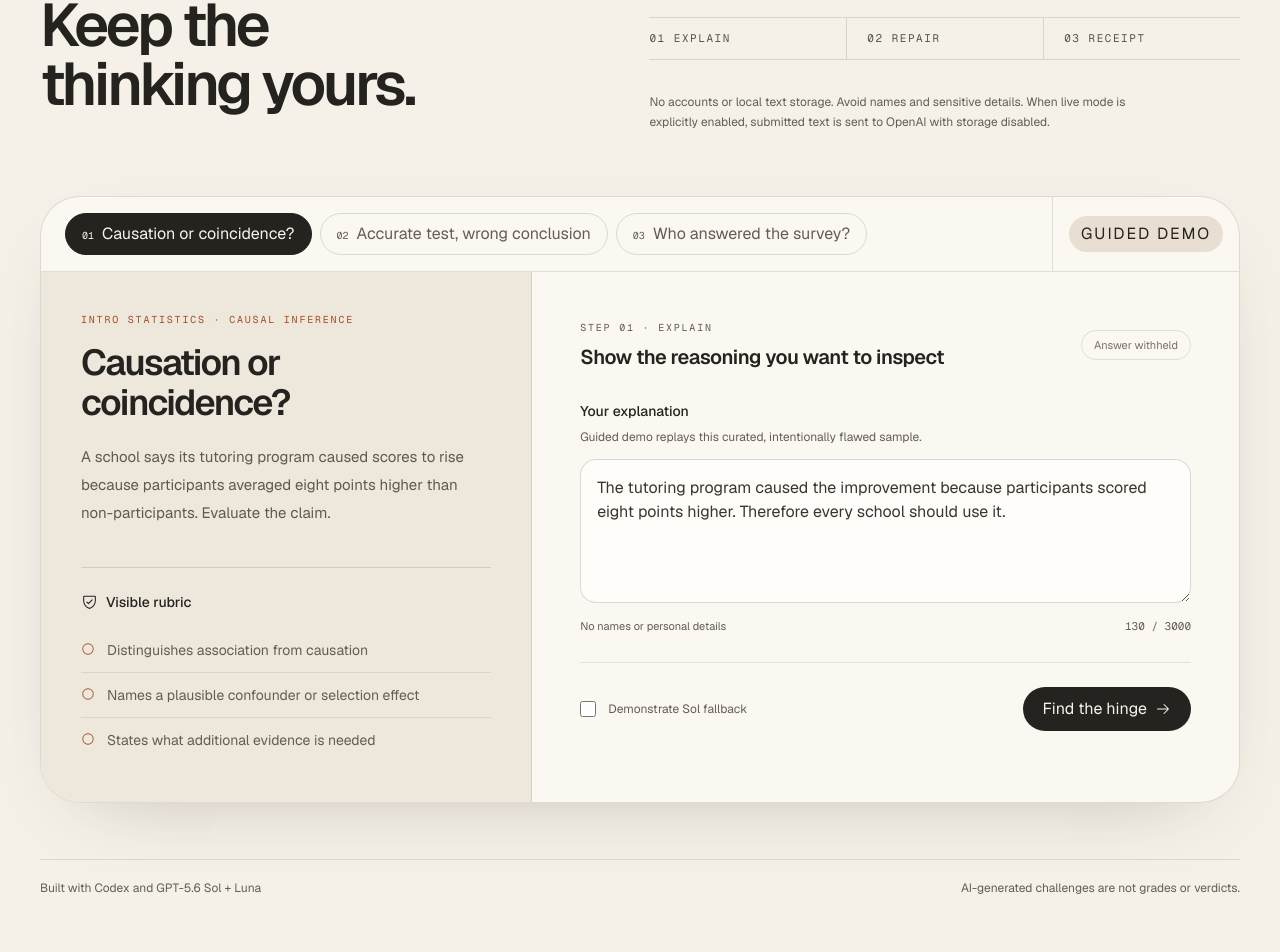
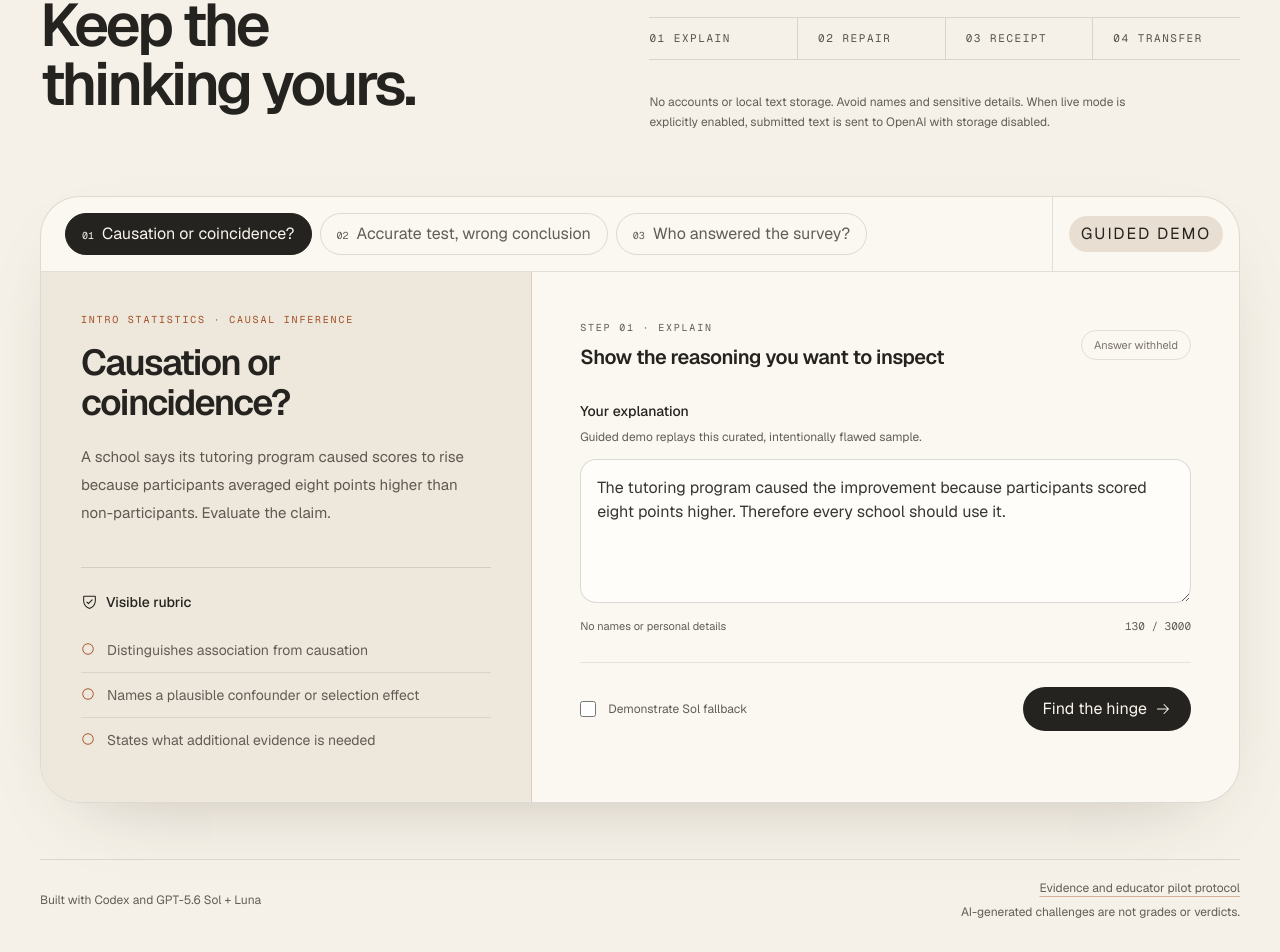
Before and after one commit to FusionCube18712/reasonpatch, a Next.js app: page / in a window 1280 px wide. Shown: the part 244-1196 px from the top of the page. Before the commit the page ends 1172 px from the top, so only its background shows below. Built offline with nearby package versions, Linux system fonts and the light colour scheme.

Commit message:
feat: present a four-step evidence journey

```diff
--- a/src/app/layout.tsx
+++ b/src/app/layout.tsx
@@ -7,7 +7,7 @@ import "./globals.css";
 export const metadata: Metadata = {
   title: "ReasonPatch — Repair the step",
   description:
-    "A reasoning-repair studio that helps learners revise the earliest unsupported inference without writing the answer for them.",
+    "A reasoning-repair studio that helps learners revise the earliest unsupported inference, then apply it to a fresh case without receiving the answer.",
 };
 
 export default function RootLayout({ children }: Readonly<{ children: React.ReactNode }>) {
--- a/src/app/page.tsx
+++ b/src/app/page.tsx
@@ -1,6 +1,6 @@
 import { RepairStudio } from "@/components/repair-studio";
 
-const journey = ["01 Explain", "02 Repair", "03 Receipt"] as const;
+const journey = ["01 Explain", "02 Repair", "03 Receipt", "04 Transfer"] as const;
 
 export default function Page() {
   return (
@@ -34,7 +34,7 @@ export default function Page() {
               ReasonPatch finds the earliest unsupported inference, asks one small question,
               and records what changed. It never writes the learner&apos;s replacement answer.
             </p>
-            <ol aria-label="Learning journey" className="grid border-y border-[#25231f]/14 sm:grid-cols-3">
+            <ol aria-label="Learning journey" className="grid border-y border-[#25231f]/14 sm:grid-cols-4">
               {journey.map((step, index) => (
                 <li
                   key={step}
@@ -57,9 +57,19 @@ export default function Page() {
       />
 
       <footer className="px-4 pb-8 pt-14 sm:px-6 lg:px-10">
-        <div className="mx-auto flex max-w-[1400px] flex-col gap-2 border-t border-[#25231f]/12 pt-5 text-xs text-[#625e56] sm:flex-row sm:items-center sm:justify-between">
+        <div className="mx-auto flex max-w-[1400px] flex-col gap-3 border-t border-[#25231f]/12 pt-5 text-xs text-[#625e56] sm:flex-row sm:items-center sm:justify-between">
           <span>Built with Codex and GPT-5.6 Sol + Luna</span>
-          <span>AI-generated challenges are not grades or verdicts.</span>
+          <div className="flex flex-col gap-2 sm:items-end">
+            <a
+              href="https://github.com/FusionCube18712/reasonpatch/blob/main/docs/PILOT_PROTOCOL.md"
+              target="_blank"
+              rel="noreferrer"
+              className="underline decoration-[#a24f24]/40 underline-offset-4 transition hover:text-[#a24f24] focus-visible:outline-none focus-visible:ring-2 focus-visible:ring-[#a24f24]"
+            >
+              Evidence and educator pilot protocol
+            </a>
+            <span>AI-generated challenges are not grades or verdicts.</span>
+          </div>
         </div>
       </footer>
     </main>
```
Also changed, not shown: 1 other file (tests, documents, lock files or other folders).
